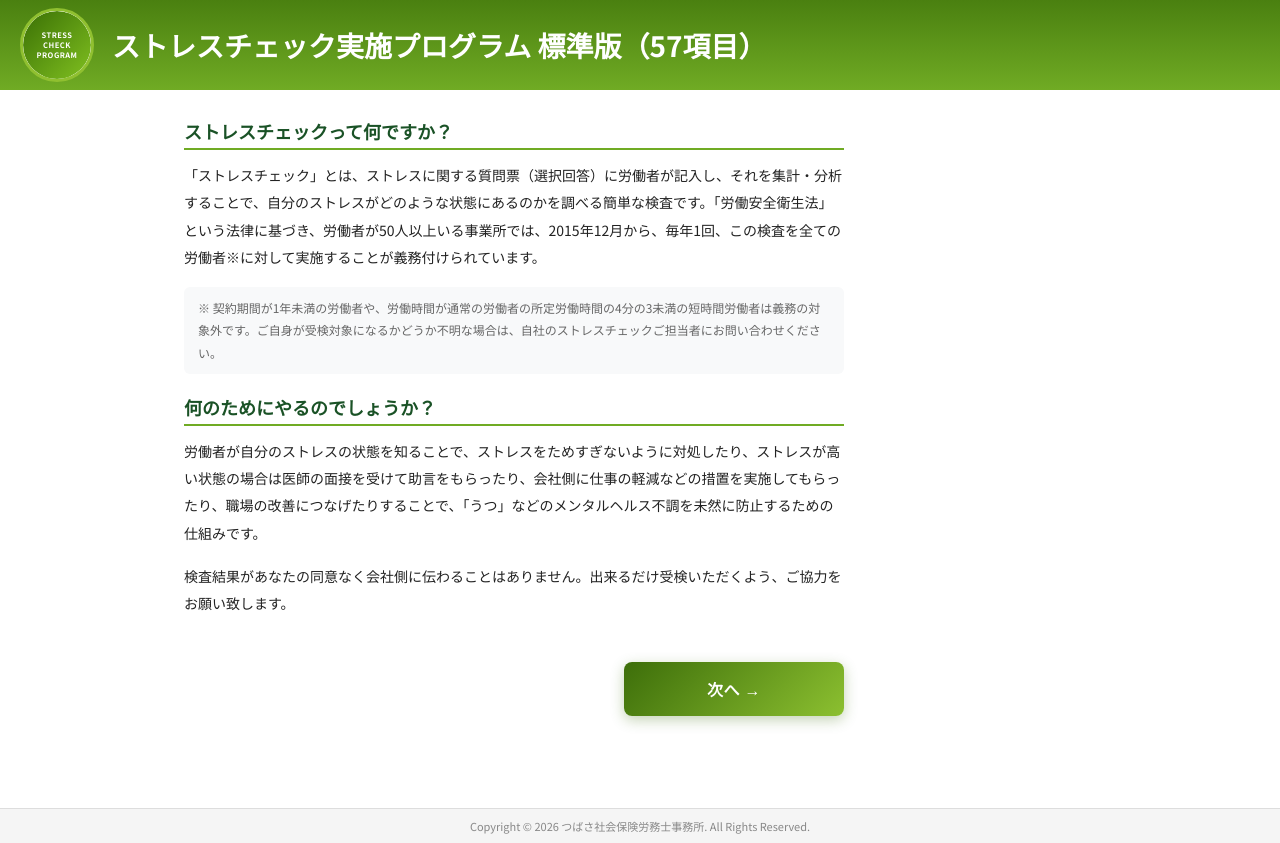
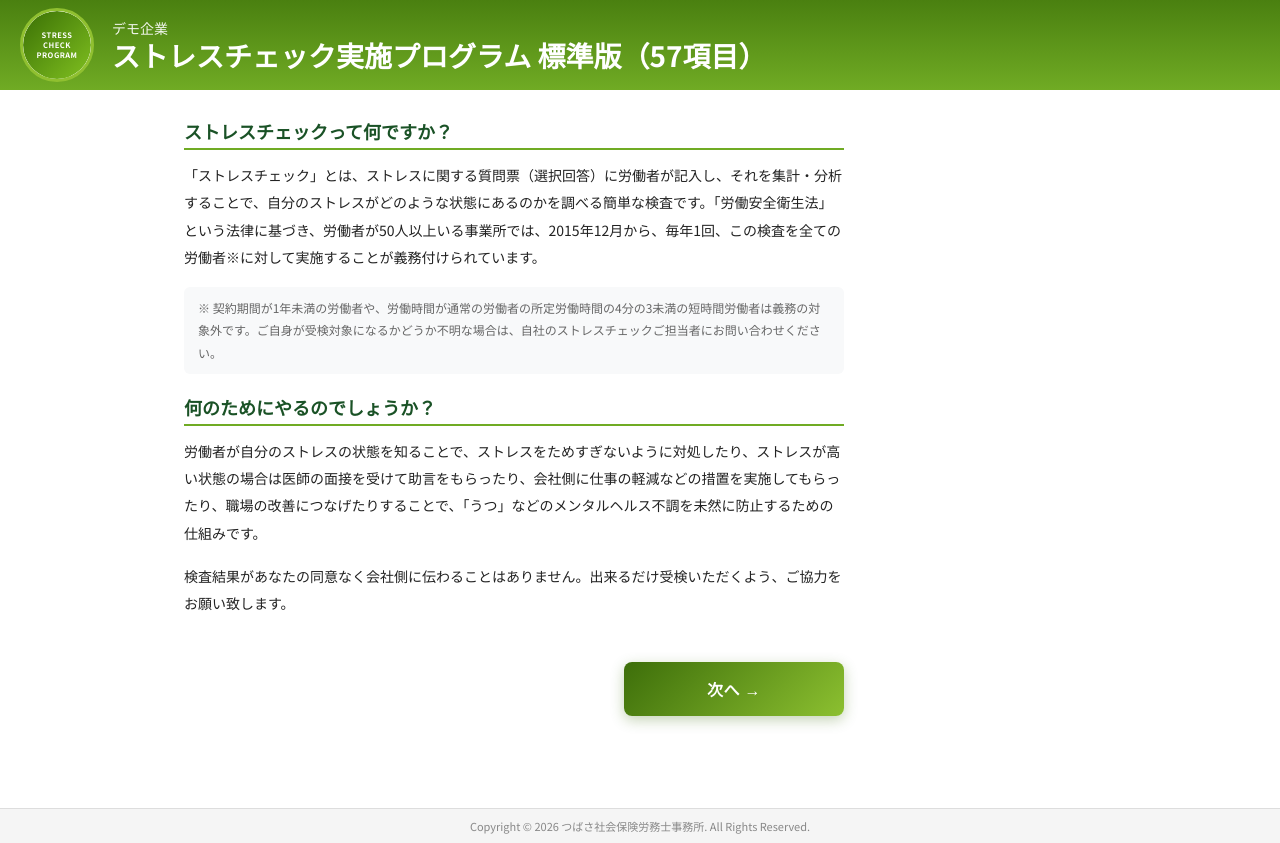
Before and after one commit to tamaki-jpg/stress-check-app, a Flask app: page / in a window 1280 px wide. Run offline with Flask 3, Linux system fonts and the light colour scheme; data that the repository does not hold is empty.

Commit message:
ヘッダーのメインタイトル上に会社名を表示
intro-step-0・step-1 のヘッダー部分に .intro-subtitle-sm クラスで
会社名（{{ company_name }}）を表示。
既存の site-header（フォームページ）では既に表示済みのため変更不要。
バックエンドの company_name 変数は既に渡されているため app.py の変更なし。

Co-Authored-By: Claude Sonnet 4.6 <noreply@anthropic.com>

```diff
--- a/templates/index.html
+++ b/templates/index.html
@@ -421,6 +421,7 @@
       <div class="sc-logo-inner">STRESS<br>CHECK<br>PROGRAM</div>
     </div>
     <div class="intro-title-area">
+      <div class="intro-subtitle-sm">{{ company_name }}</div>
       <div class="intro-main-title">ストレスチェック実施プログラム 標準版（57項目）</div>
     </div>
   </div>
@@ -450,6 +451,7 @@
       <div class="sc-logo-inner">STRESS<br>CHECK<br>PROGRAM</div>
     </div>
     <div class="intro-title-area">
+      <div class="intro-subtitle-sm">{{ company_name }}</div>
       <div class="intro-main-title">ストレスチェック実施プログラム 標準版（57項目）</div>
     </div>
   </div>
```
